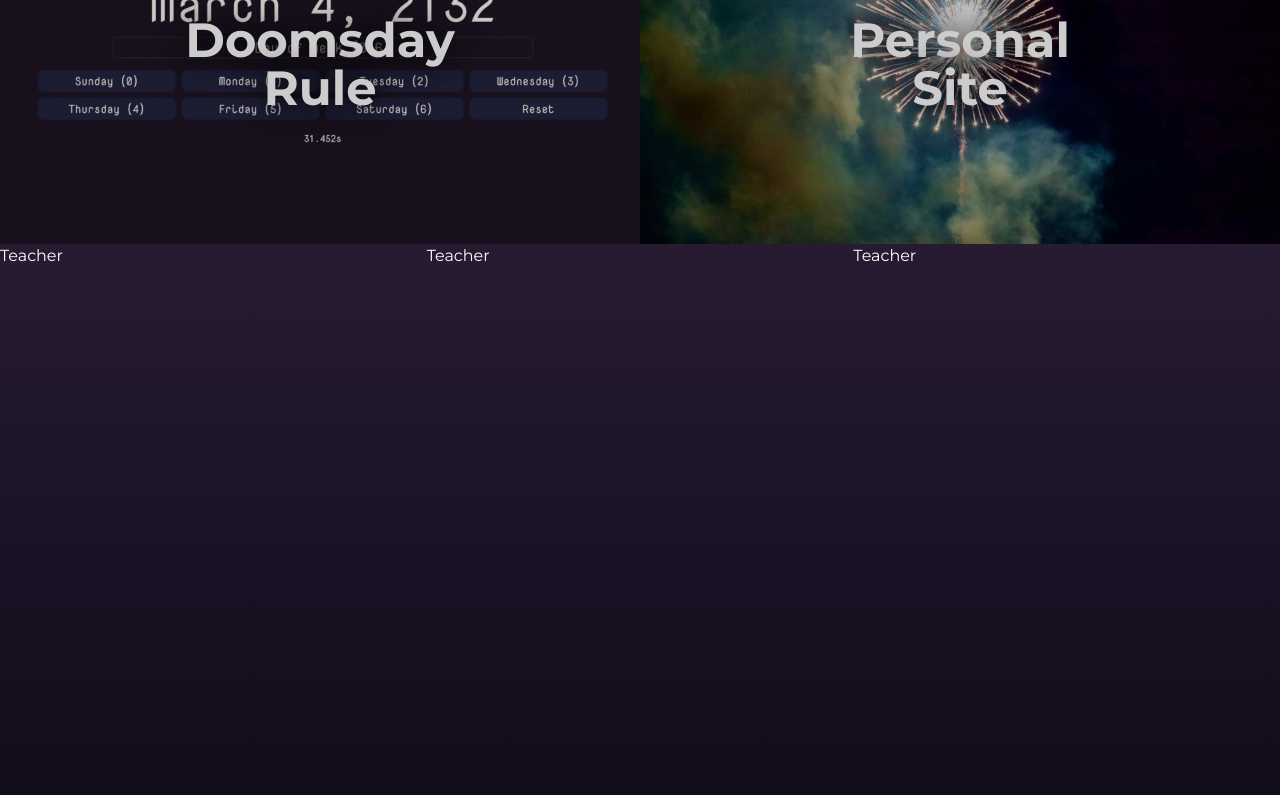
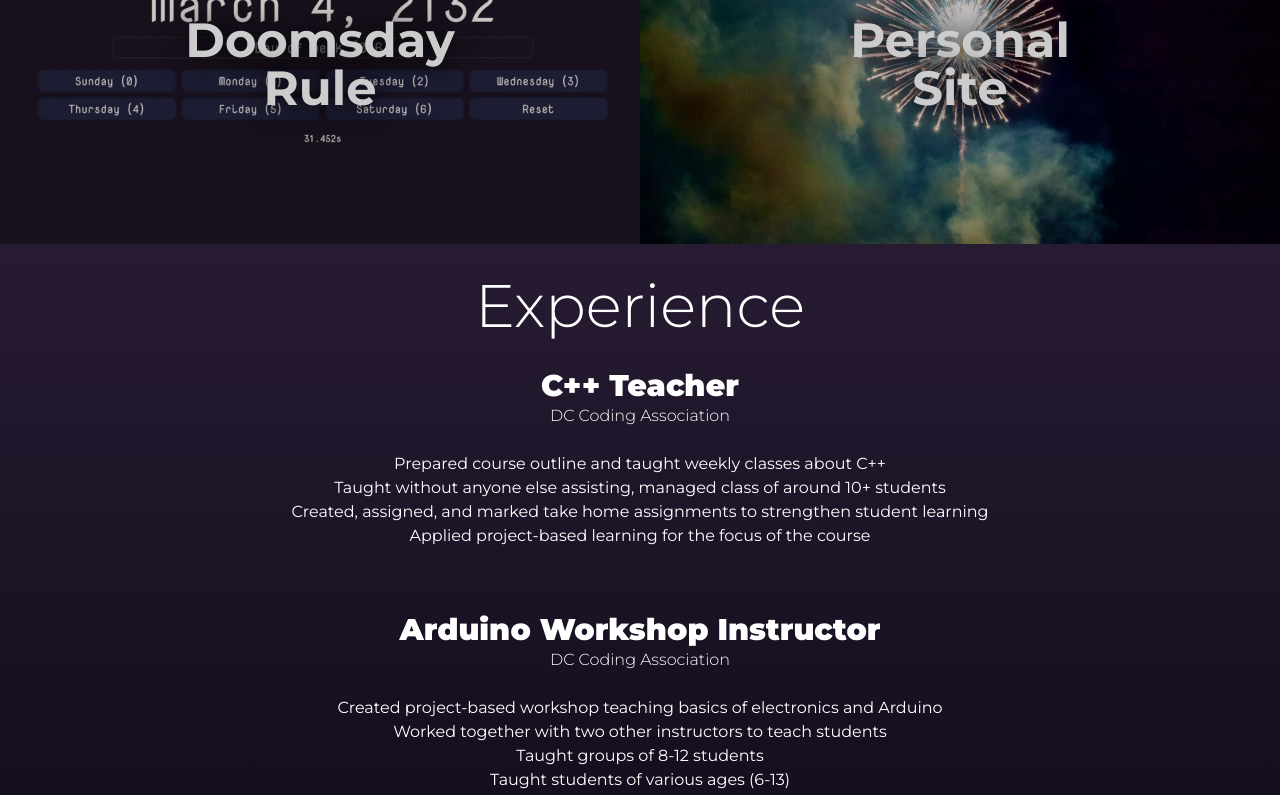
Before and after one commit to NycRat/nycrat.github.io, a Next.js app: page / in a window 1280 px wide. Shown: the part 2000-2795 px from the top of the page. Built offline with nearby package versions, Linux system fonts and the light colour scheme.

Commit message:
feat: experience page

```diff
--- a/components/experience.tsx
+++ b/components/experience.tsx
@@ -1,5 +1,3 @@
-import Page from "@/components/page";
-
 interface ExperienceInfo {
   position: string;
   company: string;
@@ -9,38 +7,65 @@ interface ExperienceInfo {
 
 const experienceInfoList: ExperienceInfo[] = [
   {
-    position: "Teacher",
-    company: "",
-    dateRange: "",
-    descriptions: [],
+    position: "C++ Teacher",
+    company: "DC Coding Association",
+    dateRange: "Sep. 2022 - Mar. 2023",
+    descriptions: [
+      "Prepared course outline and taught weekly classes about C++",
+      "Taught without anyone else assisting, managed class of around 10+ students",
+      "Created, assigned, and marked take home assignments to strengthen student learning",
+      "Applied project-based learning for the focus of the course",
+    ],
   },
   {
-    position: "Teacher",
-    company: "",
-    dateRange: "",
-    descriptions: [],
+    position: "Arduino Workshop Instructor",
+    company: "DC Coding Association",
+    dateRange: "May 2024",
+    descriptions: [
+      "Created project-based workshop teaching basics of electronics and Arduino",
+      "Worked together with two other instructors to teach students",
+      "Taught groups of 8-12 students",
+      "Taught students of various ages (6-13)",
+      "Taught both programming and electronic wiring",
+    ],
   },
   {
-    position: "Teacher",
-    company: "",
-    dateRange: "",
-    descriptions: [],
+    position: "Science / Programming Teacher",
+    company: "BC Children and Youth Connection Society",
+    dateRange: "Sep. 2022 - Present",
+    descriptions: [
+      "Prepared and taught weekly classes based on BC Science 8 curriculum",
+      "Prepared and taught weekly classes based on self-created curriculum on various programming languages (C++/ Java)",
+      "Taught students from various ages (8-16)",
+      "Taught class of around 10+ students",
+      "Explored many methods of teaching, slideshow, teach with examples, project based learning",
+    ],
   },
 ];
 
-export default function ExperienceSection() {
+function Experience(props: ExperienceInfo) {
   return (
-    <Page className="bg-gradient-to-b from-bg2 to-bg1" id="experience">
-      {/* <h1 className="text-center text-6xl font-bold">Experience</h1> */}
-      <div className="grid grid-cols-3">
-        {experienceInfoList.map((info, i) => (
-          <Experience key={i} {...info} />
+    <div className="text-center p-8">
+      <h2 className="text-3xl font-black">{props.position}</h2>
+      <div className="text-1xl font-light">{props.company}</div>
+      <br />
+      <div>
+        {props.descriptions.map((a, i) => (
+          <div key={i}>{a}</div>
         ))}
       </div>
-    </Page>
+    </div>
   );
 }
 
-function Experience(props: ExperienceInfo) {
-  return <div>{props.position}</div>;
+export default function ExperienceSection() {
+  return (
+    <div id="experience" className="bg-gradient-to-b from-bg2 to-bg1 pt-8">
+      <h1 className="text-center text-6xl font-light">Experience</h1>
+      {/* <div className="grid grid-rows-3 md:grid-rows-1 md:grid-cols-3 gap-[1px] bg-white"></div> */}
+      {experienceInfoList.map((info, i) => (
+        <Experience key={i} {...info} />
+      ))}
+    </div>
+  );
 }
```
